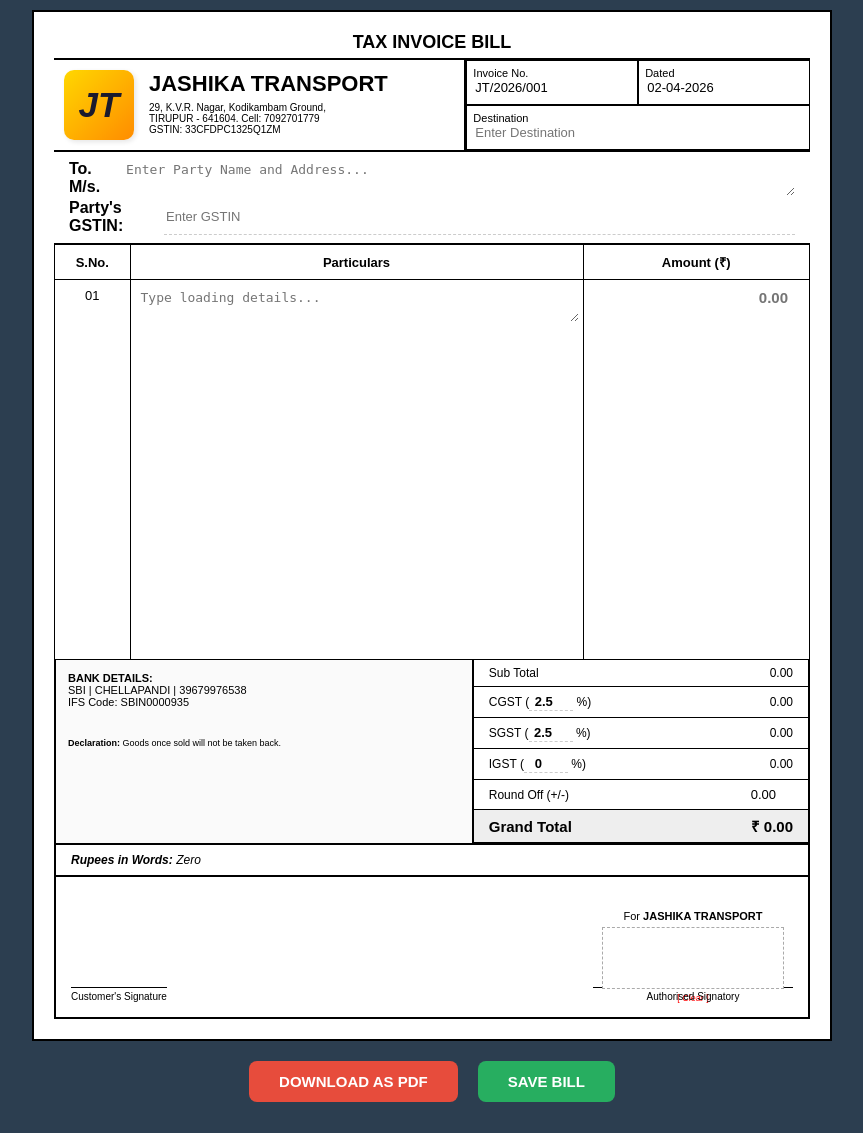
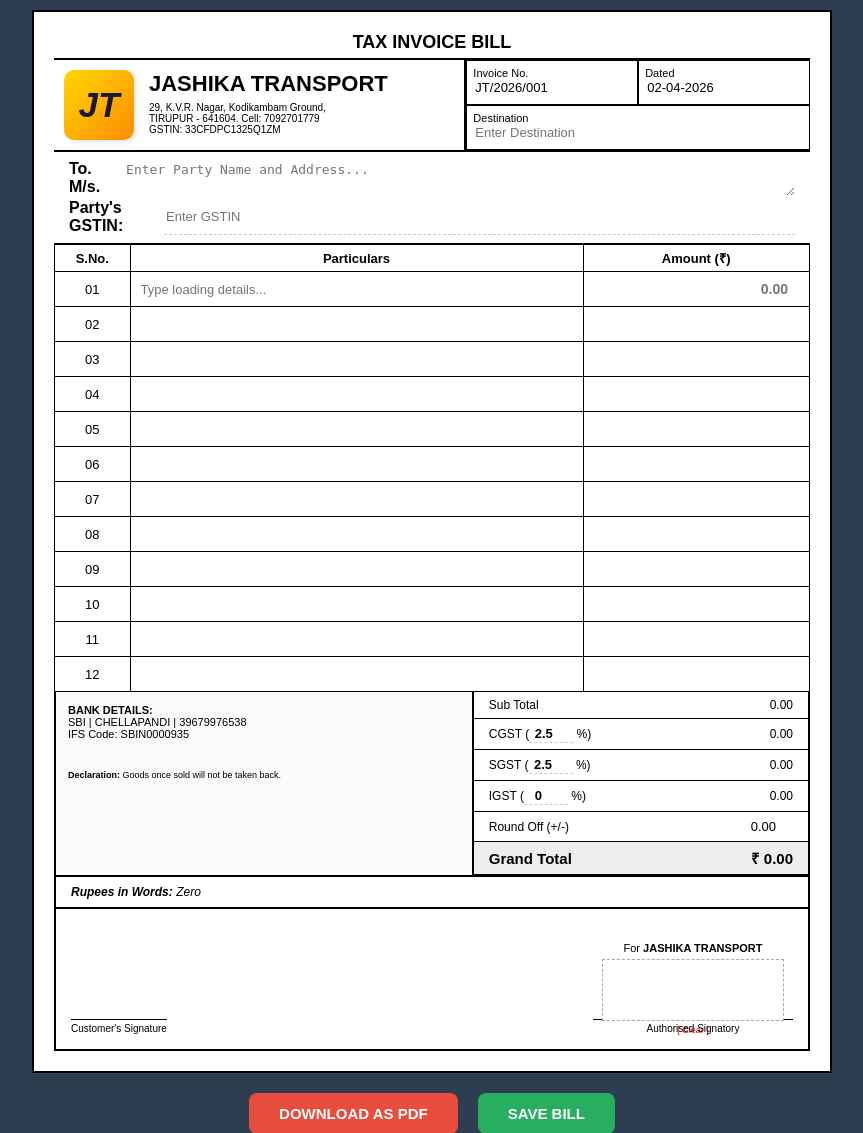
Before and after one commit to MUNIYAPPAN-AI/jashika-transport, a Flask app: page /create_bill in a window 1280 px wide. Shown: the top 1133 px of the page, without its empty margins (208-1071 px from the left). Run offline with Flask 3, Linux system fonts and the light colour scheme; the visitor is signed in with stand-in values (Sample User, id 1); some libraries are stand-ins or nearby versions.

Commit message:
Updated bill table with 12 rows and amount fields

```diff
--- a/templates/create_bill.html
+++ b/templates/create_bill.html
@@ -10,11 +10,11 @@
         #bill-to-print {
             background: white !important;
             width: 800px;
-            padding: 20px; /* Padding reduced to save space */
+            padding: 20px;
             border: 2px solid #000;
             box-sizing: border-box;
             color: black !important;
-            min-height: 1020px; /* Adjusted for A4 fit */
+            min-height: 1020px;
             display: flex;
             flex-direction: column;
         }
@@ -42,8 +42,10 @@
         .tax-input { width: 40px; border-bottom: 1px dashed #ccc; text-align: center; font-weight: bold; }
 
         .items-table { width: 100%; border-collapse: collapse; border: 1px solid #000; margin-top: -1px; flex-grow: 1; }
-        .items-table th, .items-table td { border: 1px solid #000; padding: 8px; color: black !important; font-size: 13px; }
-        .row-height { height: 380px; vertical-align: top; } /* Reduced height to keep border on page 1 */
+        .items-table th, .items-table td { border: 1px solid #000; padding: 4px 8px; color: black !important; font-size: 13px; }
+
+        .sno-row { height: 35px; }
+        .amount-field { text-align: right; font-weight: bold; font-size: 14px; width: 100%; }
 
         .bottom-grid { display: grid; grid-template-columns: 1.5fr 1.2fr; border: 2px solid #000; border-top: none; }
         .bank-info { padding: 12px; font-size: 11px; border-right: 2px solid #000; background: #fafafa !important; }
@@ -104,12 +106,19 @@
                     <th width="30%">Amount (₹)</th>
                 </tr>
             </thead>
-            <tbody>
-                <tr class="row-height">
-                    <td align="center">01</td>
-                    <td><textarea id="particulars" placeholder="Type loading details..." style="height: 100%;"></textarea></td>
-                    <td><input type="number" id="base_amount" oninput="doCalculate()" placeholder="0.00" style="text-align:right; font-weight:bold; font-size: 15px;"></td>
-                </tr>
+            <tbody id="table-body">
+                <tr class="sno-row"><td align="center">01</td><td><input type="text" placeholder="Type loading details..."></td><td><input type="number" class="amount-field" oninput="doCalculate()" placeholder="0.00"></td></tr>
+                <tr class="sno-row"><td align="center">02</td><td><input type="text"></td><td><input type="number" class="amount-field" oninput="doCalculate()"></td></tr>
+                <tr class="sno-row"><td align="center">03</td><td><input type="text"></td><td><input type="number" class="amount-field" oninput="doCalculate()"></td></tr>
+                <tr class="sno-row"><td align="center">04</td><td><input type="text"></td><td><input type="number" class="amount-field" oninput="doCalculate()"></td></tr>
+                <tr class="sno-row"><td align="center">05</td><td><input type="text"></td><td><input type="number" class="amount-field" oninput="doCalculate()"></td></tr>
+                <tr class="sno-row"><td align="center">06</td><td><input type="text"></td><td><input type="number" class="amount-field" oninput="doCalculate()"></td></tr>
+                <tr class="sno-row"><td align="center">07</td><td><input type="text"></td><td><input type="number" class="amount-field" oninput="doCalculate()"></td></tr>
+                <tr class="sno-row"><td align="center">08</td><td><input type="text"></td><td><input type="number" class="amount-field" oninput="doCalculate()"></td></tr>
+                <tr class="sno-row"><td align="center">09</td><td><input type="text"></td><td><input type="number" class="amount-field" oninput="doCalculate()"></td></tr>
+                <tr class="sno-row"><td align="center">10</td><td><input type="text"></td><td><input type="number" class="amount-field" oninput="doCalculate()"></td></tr>
+                <tr class="sno-row"><td align="center">11</td><td><input type="text"></td><td><input type="number" class="amount-field" oninput="doCalculate()"></td></tr>
+                <tr class="sno-row"><td align="center">12</td><td><input type="text"></td><td><input type="number" class="amount-field" oninput="doCalculate()"></td></tr>
             </tbody>
         </table>
 
@@ -195,41 +204,41 @@
         }
 
         function doCalculate() {
-            let amount = parseFloat(document.getElementById('base_amount').value) || 0;
+            // Calculate Sum of all Amount inputs
+            let amountInputs = document.querySelectorAll('.amount-field');
+            let subTotal = 0;
+            amountInputs.forEach(input => {
+                subTotal += parseFloat(input.value) || 0;
+            });
+
             let cp = parseFloat(document.getElementById('cgst_p').value) || 0;
             let sp = parseFloat(document.getElementById('sgst_p').value) || 0;
             let ip = parseFloat(document.getElementById('igst_p').value) || 0;
             let ro = parseFloat(document.getElementById('round_off').value) || 0;
 
-            let cgst = amount * (cp / 100);
-            let sgst = amount * (sp / 100);
-            let igst = amount * (ip / 100);
-            let total = amount + cgst + sgst + igst + ro;
+            let cgst = subTotal * (cp / 100);
+            let sgst = subTotal * (sp / 100);
+            let igst = subTotal * (ip / 100);
+            let grandTotal = subTotal + cgst + sgst + igst + ro;
 
-            document.getElementById('st').innerText = amount.toFixed(2);
+            document.getElementById('st').innerText = subTotal.toFixed(2);
             document.getElementById('cgst_amt').innerText = cgst.toFixed(2);
             document.getElementById('sgst_amt').innerText = sgst.toFixed(2);
             document.getElementById('igst_amt').innerText = igst.toFixed(2);
-            document.getElementById('gt').innerText = "₹ " + total.toLocaleString('en-IN', {minimumFractionDigits: 2});
-            document.getElementById('gt_words').innerText = numberToWords(total);
+            document.getElementById('gt').innerText = "₹ " + grandTotal.toLocaleString('en-IN', {minimumFractionDigits: 2});
+            document.getElementById('gt_words').innerText = numberToWords(grandTotal);
         }
 
         async function downloadPDF() {
             const element = document.getElementById('bill-to-print');
             const invName = document.getElementById('inv_no').value || 'Bill';
-
-            // Voice confirmation [cite: 2026-02-21]
             window.speechSynthesis.speak(new SpeechSynthesisUtterance("Bill PDF generate aaguthu."));
 
             const opt = {
-                margin: [0, 0, 5, 0], // Small bottom margin to ensure no overflow
+                margin: [0, 0, 5, 0],
                 filename: invName + '.pdf',
                 image: { type: 'jpeg', quality: 0.98 },
-                html2canvas: {
-                    scale: 2,
-                    useCORS: true,
-                    scrollY: 0
-                },
+                html2canvas: { scale: 2, useCORS: true, scrollY: 0 },
                 jsPDF: { unit: 'mm', format: 'a4', orientation: 'portrait' }
             };
 
```
